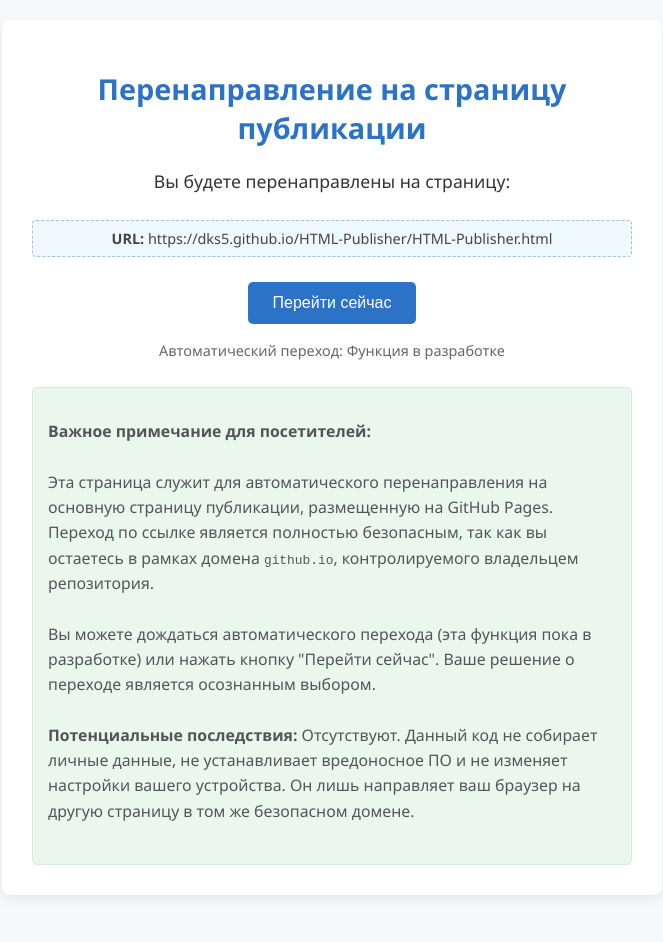
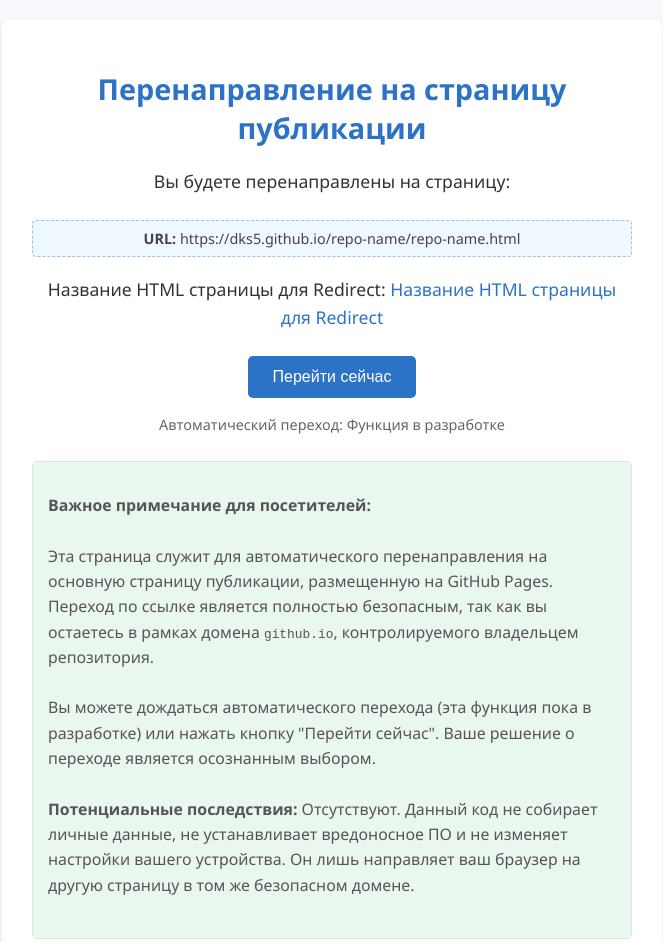
Before and after one commit to dks5/HTML-Publisher, a plain HTML site: page index.html in a window 1280 px wide. Shown: the top 942 px of the page, without its empty margins (308-971 px from the left). Before the commit the page ends 915 px from the top, so only its background shows below. Drawn offline with Linux system fonts and the light colour scheme.

Commit message:
Update index.html

```diff
--- a/index.html
+++ b/index.html
@@ -2,8 +2,8 @@
 <html>
 <head>
     <meta charset="utf-8">
-    <title>Перенаправление...</title>
-    <link rel="canonical" href="https://dks5.github.io/HTML-Publisher/HTML-Publisher.html">
+    <title id="dynamic-redirect-title">Перенаправление на Название HTML страницы для Redirect...</title>
+    <link rel="canonical" href="https://dks5.github.io/repo-name/repo-name.html">
     <style>
         body {
             font-family: "Segoe UI", -apple-system, BlinkMacSystemFont, sans-serif;
@@ -94,8 +94,9 @@
             <strong>URL:</strong> <span id="display-target-url"></span>
         </div>
         <p>
-           <a id="redirect-link" href="https://dks5.github.io/HTML-Publisher/HTML-Publisher.html">
-               <span data-placeholder="page-title"></span>
+           <span id="dynamic-page-title-before-link">Название страницы (для редиректа)</span>: <!-- New span for the dynamic label before the link -->
+           <a id="redirect-link" href="https://dks5.github.io/repo-name/repo-name.html">
+               <span data-placeholder="page-title">Название HTML страницы для Redirect</span> <!-- This span is filled by the main page's JS -->
            </a>
         </p>
         <button id="confirm-redirect-btn" class="redirect-button">Перейти сейчас</button>
@@ -117,10 +118,22 @@
             const countdownTimer = document.getElementById('countdown-timer');
             const displayTargetUrlElement = document.getElementById('display-target-url');
 
+            // Get the span that holds the page title from the placeholder
+            const pageTitlePlaceholderSpan = redirectLinkElement.querySelector('span[data-placeholder="page-title"]');
+            const dynamicPageTitleBeforeLink = document.getElementById('dynamic-page-title-before-link');
+            const dynamicRedirectTitle = document.getElementById('dynamic-redirect-title');
 
-            // Целевой URL уже корректно установлен в атрибуте href ссылки
-            // благодаря логике замены плейсхолдеров на основной странице.
-            // Поэтому мы просто считываем его напрямую из элемента.
+            // Get the page title value. It should be pre-filled by the main page's JS.
+            // If empty, use a default (from the placeholder's default value in the main page)
+            const pageTitleValue = pageTitlePlaceholderSpan.textContent.trim() || "Название HTML страницы для Redirect";
+
+            // Update the title of the HTML page
+            dynamicRedirectTitle.textContent = `Перенаправление на ${pageTitleValue}...`;
+
+            // Update the text before the link
+            dynamicPageTitleBeforeLink.textContent = pageTitleValue;
+
+
             const targetUrl = redirectLinkElement.href;
             console.log('Target URL:', targetUrl); // Добавлено для отладки
 
@@ -129,15 +142,11 @@
 
             // Отключаем таймер и показываем сообщение о разработке
             countdownTimer.textContent = 'Функция в разработке';
-            // clearInterval(countdownInterval); // Эта строка теперь не нужна, т.к. setInterval не запускается
 
             // Логика кнопки "Перейти сейчас" остается прежней
             confirmButton.addEventListener('click', () => {
-                // clearInterval(countdownInterval); // Также не нужна, т.к. интервал не активен
                 window.location.href = targetUrl;
             });
-
-            // startCountdown(); // Закомментировано, чтобы таймер не запускался автоматически
         });
     </script>
 </body>
```
